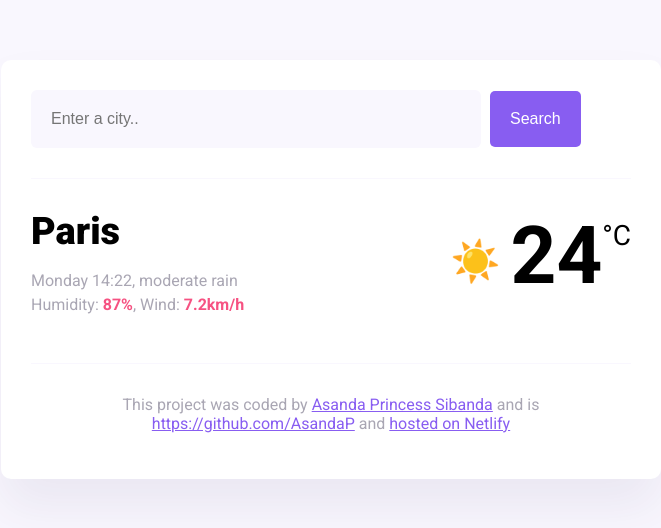
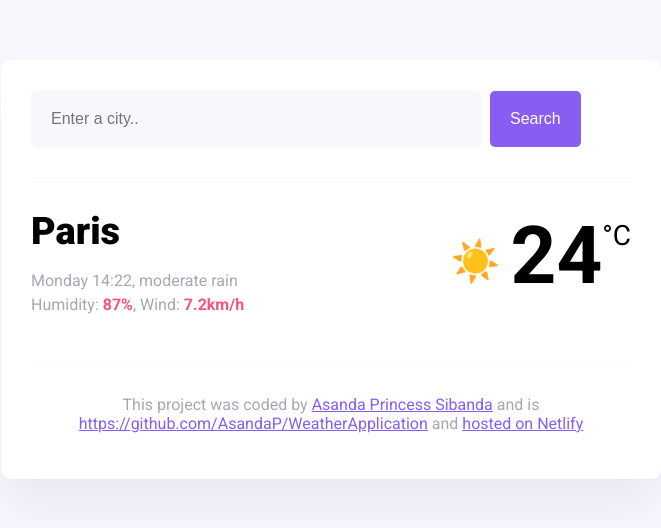
Before and after one commit to AsandaP/WeatherApplication, a website built with Parcel: page index.html in a window 1280 px wide. Shown: the whole page, without its empty margins (309-970 px from the left). Built offline with nearby package versions, Linux system fonts and the light colour scheme.

Commit message:
Update index.html

```diff
--- a/index.html
+++ b/index.html
@@ -48,7 +48,10 @@
         <p>
           This project was coded by
           <a href="#" target="_blank">Asanda Princess Sibanda</a> and is
-          <a href="#" target="_blank">https://github.com/AsandaP</a> and
+          <a href="#" target="_blank"
+            >https://github.com/AsandaP/WeatherApplication</a
+          >
+          and
           <a href="#" target="_blank">hosted on Netlify</a>
         </p>
       </footer>
```
